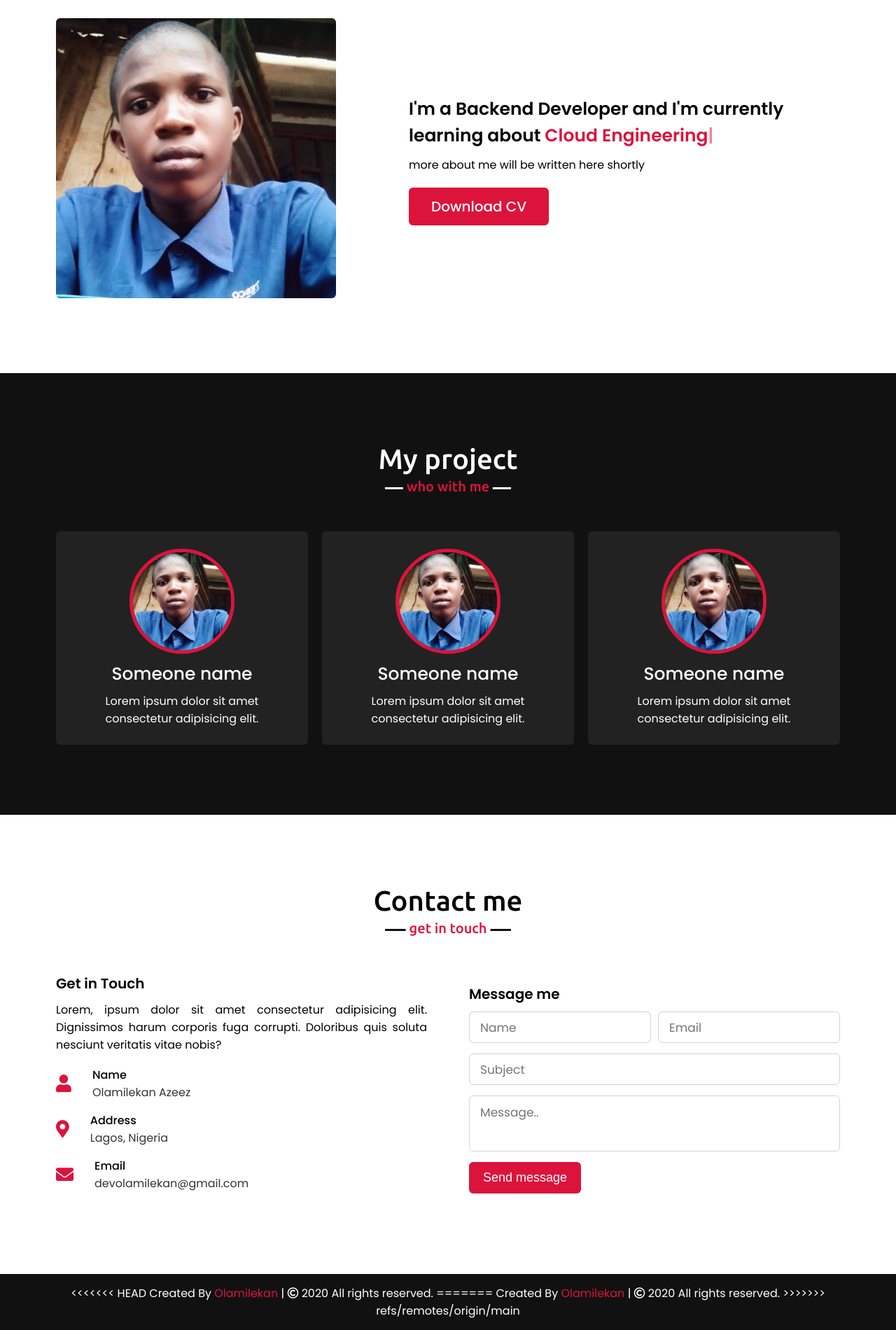
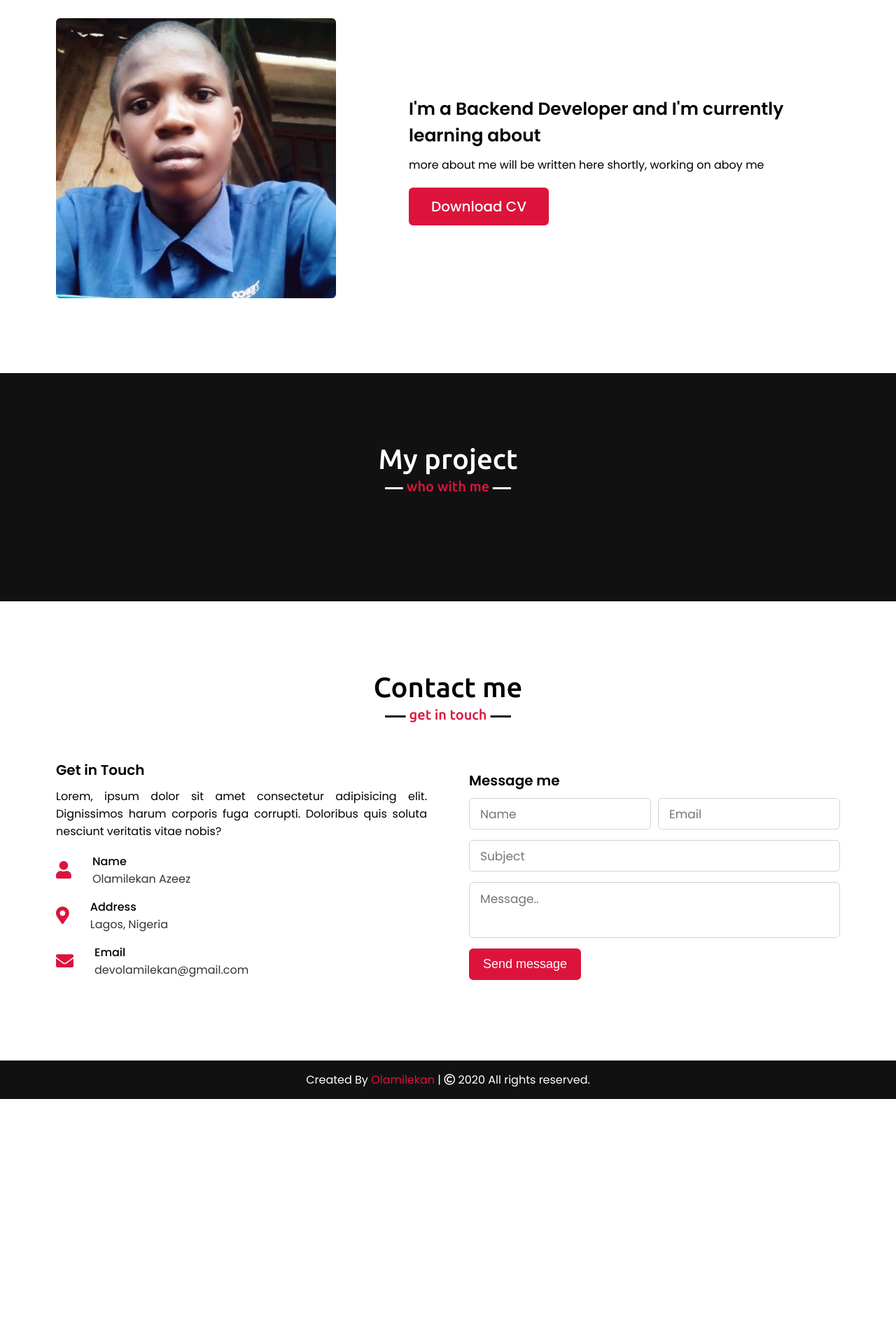
Before and after one commit to addexdi/portfolio, a Django app: page / in a window 1280 px wide. Shown: the part 1000-2900 px from the top of the page at 70% size. After the commit the page ends 2570 px from the top, so only its background shows below. Run offline with Django 3.2, Linux system fonts and the light colour scheme.

Commit message:
worked on tthe about me section

```diff
--- a/portfolioapp/templates/portfolioapp/index.html
+++ b/portfolioapp/templates/portfolioapp/index.html
@@ -54,7 +54,7 @@
                 </div>
                 <div class="column right">
                     <div class="text">I'm a Backend Developer and I'm currently learning about <span class="typing-2"></span></div>
-                    <p>more about me will be written here shortly</p>
+                    <p>more about me will be written here shortly, working on aboy me </p>
                     <a href="#">Download CV</a>
                 </div>
             </div>
@@ -146,13 +146,6 @@
 
     <!-- footer section start -->
     <footer>
-<<<<<<< HEAD
-        <span>Created By <a href="#">Olamilekan</a> | <span class="far fa-copyright"></span> 2020 All rights reserved.</span>
-=======
-        <span>Created By <a href="https://www.codingnepalweb.com">Olamilekan</a> | <span class="far fa-copyright"></span> 2020 All rights reserved.</span>
->>>>>>> refs/remotes/origin/main
-    </footer>
-
-    <script src="{% static 'portfolioapp/script.js' %}"></script>
+        <span>Created By <a href="">Olamilekan</a> | <span class="far fa-copyright"></span> 2020 All rights reserved.</span>
 </body>
 </html>
```
